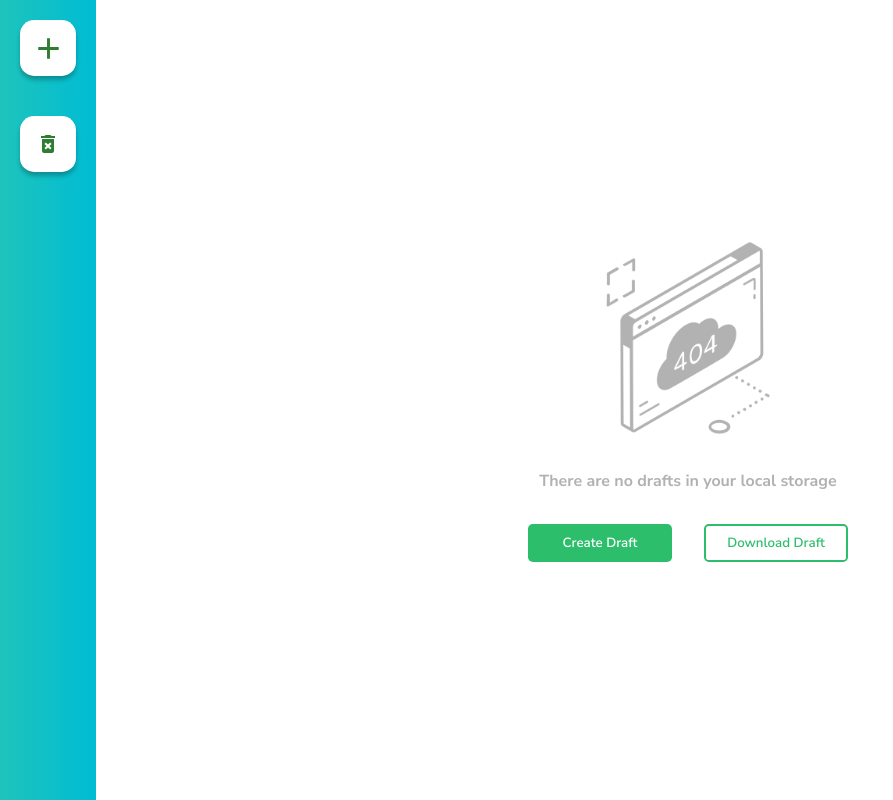
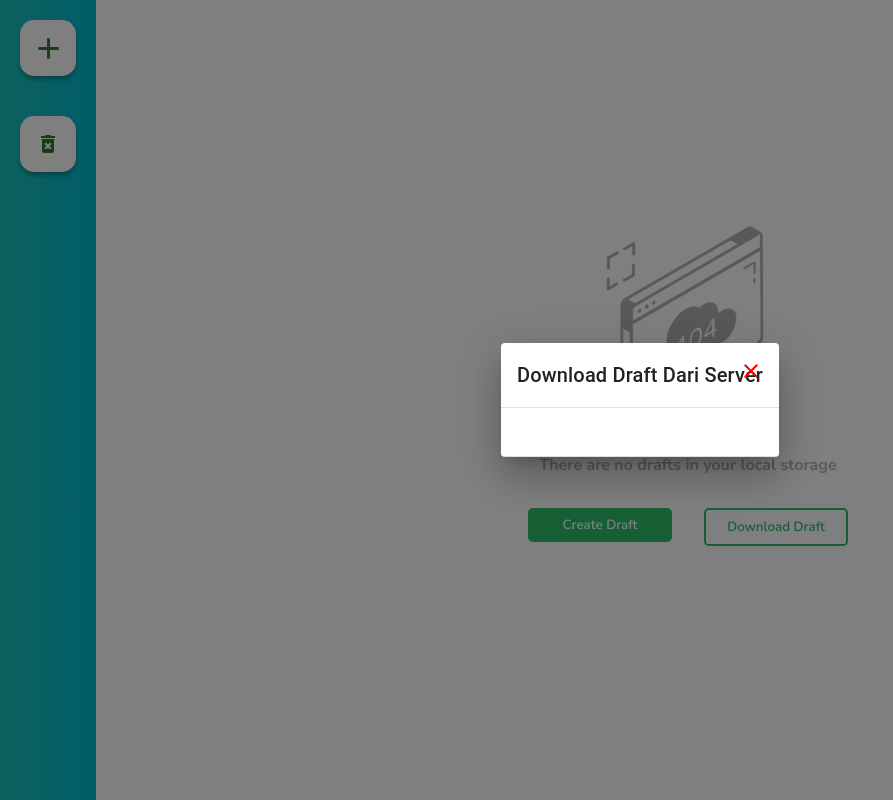
Before and after one commit to mukhamad-khusaini/lestari, a Next.js app: page /editor in a window 1280 px wide. Both pictures are taken after a click on the button "Download Draft". Shown: the whole page, without its empty margins (0-893 px from the left). Built offline with nearby package versions, Linux system fonts and the light colour scheme.

Commit message:
add modal box

```diff
--- /dev/null
+++ b/components/CardOverlay.tsx
@@ -0,0 +1,49 @@
+import { Card, Box, CardContent, Typography, Button } from "@mui/material";
+import DeleteIcon from "@mui/icons-material/Delete";
+import DownloadIcon from "@mui/icons-material/Download";
+import type { CardOverlay } from "../Interface";
+
+export default function CardOverlay(props: CardOverlay) {
+    return (
+        <Card variant="outlined" sx={{ display: "flex", width: 700, position: "relative" }}>
+            <CardContent sx={{ display: "flex", flexDirection: "row" }}>
+                <Box sx={{ display: "flex", flexDirection: "column", width: 300, paddingRight: 5 }}>
+                    <Typography variant="subtitle2" component="h6">
+                        Title
+                    </Typography>
+                    <Typography variant="body1" component="div">
+                        {props.title}
+                    </Typography>
+                </Box>
+                <Box sx={{ display: "flex", flexDirection: "column" }}>
+                    <Typography variant="subtitle2" component="h6">
+                        Date Created
+                    </Typography>
+                    <Typography variant="body1" component="div">
+                        {props.date}
+                    </Typography>
+                </Box>
+                {props.type === "delete" ? (
+                    <Button
+                        color="error"
+                        onClick={() => props.handleDelete(props._id)}
+                        sx={{ justifySelf: "end", position: "absolute", right: 20 }}
+                        variant="outlined"
+                        startIcon={<DeleteIcon />}
+                    >
+                        Delete
+                    </Button>
+                ) : (
+                    <Button
+                        onClick={() => props.handleDownload(props._id)}
+                        sx={{ justifySelf: "end", position: "absolute", right: 20 }}
+                        variant="outlined"
+                        startIcon={<DownloadIcon />}
+                    >
+                        Download
+                    </Button>
+                )}
+            </CardContent>
+        </Card>
+    );
+}
--- a/components/DraftEditorSide.tsx
+++ b/components/DraftEditorSide.tsx
@@ -62,10 +62,6 @@ export default function DraftEditorSide(props: DraftEditorSideProps) {
         }
     };
 
-    const loader = ({ src, quality, width }: any) => {
-        return `https://lestari.vercel.app/${src}?w=${width}&q=${quality || 75}`;
-    };
-
     return (
         <div className={styles.draftSide}>
             <div className={styles.imageContainer}>
@@ -74,7 +70,7 @@ export default function DraftEditorSide(props: DraftEditorSideProps) {
                         <ArrowBackIcon fontSize="medium" color="success" />
                     </div>
                 </Link>
-                <Image width={180} height={64} alt="lestari-logo" src="images/logo.png" loader={loader} priority />
+                <Image width={180} height={64} alt="lestari-logo" src="/images/logo.png" priority />
             </div>
             <form className={styles.form} ref={formRef} onClick={(e) => e.preventDefault}>
                 <div className={styles.inputGroup}>
--- a/components/DraftList.tsx
+++ b/components/DraftList.tsx
@@ -1,11 +1,21 @@
+import { useState } from "react";
 import type { DraftList } from "../Interface";
 import Image from "next/image";
+import dynamic from "next/dynamic";
+import Link from "next/link";
 import styles from "../styles/DraftList.module.css";
 import Button from "./Button";
 import DraftCard from "./DraftCard";
 import defaultDraftValue from "./utils/DefaultDraft";
+const ModalBox = dynamic(() => import("./ModalBox"), {
+    ssr: false,
+});
 
 export default function DraftList() {
+    const [open, setOpen] = useState(false);
+    const handleOpen = () => setOpen(true);
+    const handleClose = () => setOpen(false);
+
     // set default draft if nothing in local storage
     if (!window.localStorage.getItem("lestariDraft")) {
         window.localStorage.setItem("lestariDraft", JSON.stringify(defaultDraftValue));
@@ -15,8 +25,6 @@ export default function DraftList() {
     const localDraft: any = window.localStorage.getItem("lestariDraft");
     const { draftList }: DraftList = JSON.parse(localDraft);
 
-    // Get formated date
-
     // if empty
     if (draftList.length === 0) {
         return (
@@ -24,9 +32,14 @@ export default function DraftList() {
                 <Image priority style={{ opacity: 0.3 }} alt="empty image" width={200} height={200} src="/images/empty.png" />
                 <p className={styles.nothing}>There are no drafts in your local storage</p>
                 <div className={styles.buttonContainer}>
-                    <Button variant="contained">Create Draft</Button>
-                    <Button variant="outlined">Download Draft</Button>
+                    <Link href={"/editor/draft-editor"}>
+                        <Button variant="contained">Create Draft</Button>
+                    </Link>
+                    <Button onClick={handleOpen} variant="outlined">
+                        Download Draft
+                    </Button>
                 </div>
+                <ModalBox draftList={draftList} open={open} title="Download Draft Dari Server" handleClose={handleClose} />
             </div>
         );
     }
--- /dev/null
+++ b/components/ModalBox.tsx
@@ -0,0 +1,85 @@
+import * as React from "react";
+import type { DialogTitleProps, ModalBox, DraftList } from "../Interface";
+import { styled } from "@mui/material/styles";
+import Dialog from "@mui/material/Dialog";
+import DialogTitle from "@mui/material/DialogTitle";
+import DialogContent from "@mui/material/DialogContent";
+import IconButton from "@mui/material/IconButton";
+import CloseIcon from "@mui/icons-material/Close";
+import CardOverlay from "./CardOverlay";
+
+const BootstrapDialog = styled(Dialog)(({ theme }) => ({
+    "& .MuiDialogContent-root": {
+        padding: theme.spacing(3),
+    },
+    "& .MuiDialogActions-root": {
+        padding: theme.spacing(1),
+    },
+}));
+
+function BootstrapDialogTitle(props: DialogTitleProps) {
+    const { children, onClose, ...other } = props;
+
+    return (
+        <DialogTitle sx={{ m: 0, p: 2, textAlign: "center" }} {...other}>
+            {children}
+            {onClose ? (
+                <IconButton
+                    aria-label="close"
+                    onClick={onClose}
+                    sx={{
+                        position: "absolute",
+                        right: 8,
+                        top: 8,
+                        color: "red",
+                    }}
+                >
+                    <CloseIcon />
+                </IconButton>
+            ) : null}
+        </DialogTitle>
+    );
+}
+
+export default function ModalBox(props: ModalBox) {
+    const handleDelete = (_id: string) => props.handleDelete(_id);
+    const handleDownload = (_id: string) => props.handleDownload(_id);
+
+    return (
+        <div>
+            <BootstrapDialog
+                scroll="body"
+                maxWidth="xl"
+                onClose={props.handleClose}
+                aria-labelledby="customized-dialog-title"
+                open={props.open}
+            >
+                <BootstrapDialogTitle id="customized-dialog-title" onClose={props.handleClose}>
+                    {props.title}
+                </BootstrapDialogTitle>
+                <DialogContent sx={{ display: "flex", flexDirection: "column", gap: 2 }} dividers>
+                    {props.draftList.map((item) => {
+                        let date = new Date(item.content.time);
+                        return (
+                            <CardOverlay
+                                handleDelete={handleDelete}
+                                handleDownload={handleDownload}
+                                type="delete"
+                                key={item._id}
+                                title={item.title}
+                                _id={item._id}
+                                date={date.toLocaleString("id", {
+                                    year: "numeric",
+                                    month: "long",
+                                    day: "2-digit",
+                                    hour: "2-digit",
+                                    minute: "2-digit",
+                                })}
+                            />
+                        );
+                    })}
+                </DialogContent>
+            </BootstrapDialog>
+        </div>
+    );
+}
--- a/components/SideEditor.tsx
+++ b/components/SideEditor.tsx
@@ -1,13 +1,34 @@
+import { useState } from "react";
+import type { DraftList } from "../Interface";
 import styles from "../styles/SideEditor.module.css";
 import AddIcon from "@mui/icons-material/Add";
 import Link from "next/link";
 import DeleteForeverIcon from "@mui/icons-material/DeleteForever";
-// import dynamic from "next/dynamic";
-// const ListOverlay = dynamic(() => import("./ListOverlay"), {
-//     ssr: false,
-// });
+import dynamic from "next/dynamic";
+import defaultDraftValue from "./utils/DefaultDraft";
+const ModalBox = dynamic(() => import("./ModalBox"), {
+    ssr: false,
+});
 
 export default function SideEditor() {
+    const [open, setOpen] = useState(false);
+    const handleOpen = () => setOpen(true);
+    const handleClose = () => setOpen(false);
+
+    const handleDelete = (_id: string) => {
+        // Here do delete data
+        if (confirm("Yakin ingin menghapus artikel ini ? \nTindakan ini tidak dapat dipulihkan")) {
+            console.log(_id);
+        }
+    };
+
+    if (!window.localStorage.getItem("lestariDraft")) {
+        window.localStorage.setItem("lestariDraft", JSON.stringify(defaultDraftValue));
+    }
+
+    const localDraft: any = window.localStorage.getItem("lestariDraft");
+    const { draftList }: DraftList = JSON.parse(localDraft);
+
     return (
         <div className={styles.side}>
             {/* Add action */}
@@ -21,11 +42,11 @@ export default function SideEditor() {
 
             {/* Delete action */}
             <div className={styles.actionContainer}>
-                <div className={styles.action}>
+                <div onClick={handleOpen} className={styles.action}>
                     <DeleteForeverIcon fontSize="medium" color="success" />
                 </div>
             </div>
-            {/* <ListOverlay /> */}
+            <ModalBox handleDelete={handleDelete} draftList={draftList} open={open} handleClose={handleClose} title="Hapus Draft" />
         </div>
     );
 }
--- a/pages/editor/index.tsx
+++ b/pages/editor/index.tsx
@@ -1,7 +1,7 @@
 import dynamic from "next/dynamic";
 import Head from "next/head";
 import styles from "../../styles/Editor.module.css";
-import SideEditor from "../../components/SideEditor";
+const SideEditor = dynamic(() => import("../../components/SideEditor"), { ssr: false });
 
 const DraftList = dynamic(() => import("../../components/DraftList"), {
     ssr: false,
--- a/styles/SideEditor.module.css
+++ b/styles/SideEditor.module.css
@@ -30,6 +30,7 @@
     display: flex;
     align-items: center;
     justify-content: center;
+    cursor: pointer;
 }
 
 @keyframes color {
--- a/styles/globals.css
+++ b/styles/globals.css
@@ -10,7 +10,7 @@
     /* Color variables */
     --green-dark: rgba(25, 107, 61, 1);
     --green-medium: rgba(35, 149, 84, 1);
-    --green-medium-light: rgba(45, 190, 107, 1);
+    --green-medium-light: #2dbe6b;
     --green-light: rgba(73, 212, 133, 1);
     --green-light-thin: rgba(115, 222, 161, 1);
     --green-medium-fade: rgba(156, 232, 189, 1);
```
Also changed, not shown: Interface.ts (+24 -0 lines).
